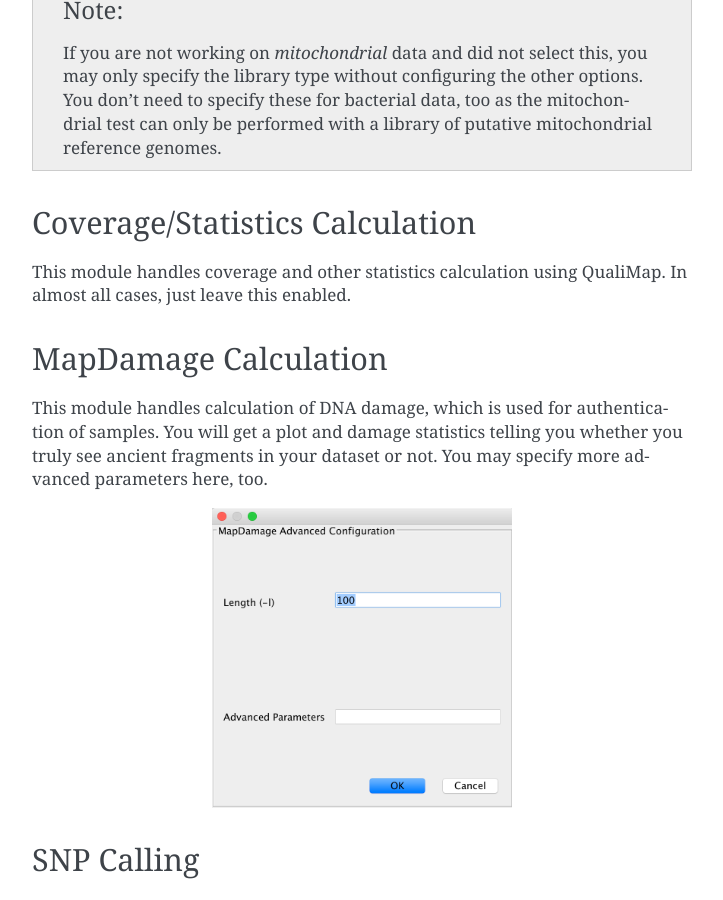
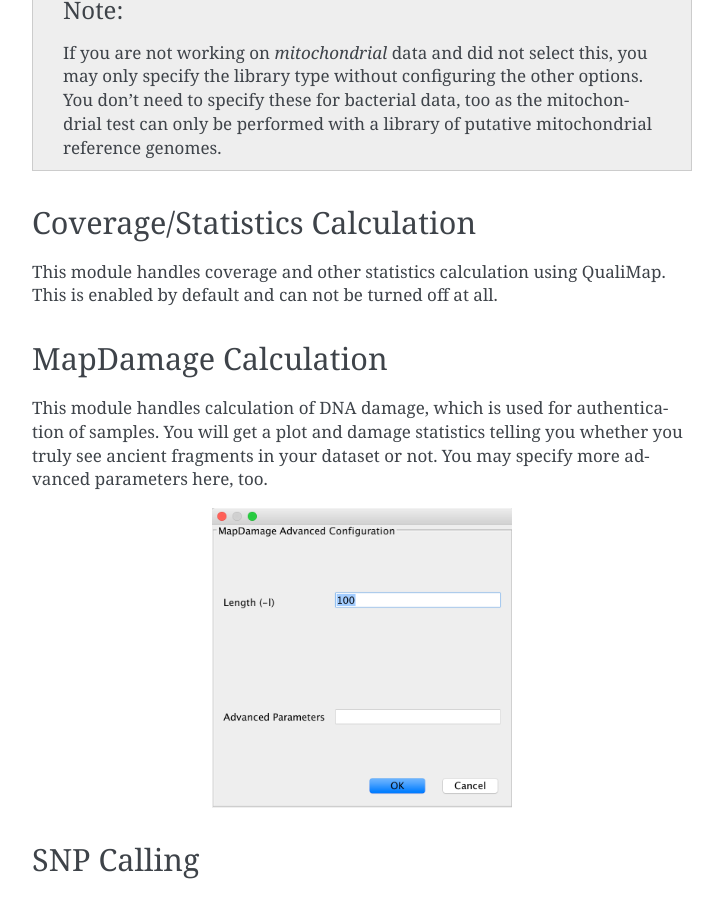
Before and after one commit to apeltzer/EAGER-GUI, a Sphinx documentation site: the page built from docs/contents/moduledescription.rst, in a window 1280 px wide and 900 px high, scrolled down 6222 px. Shown: the whole window, without its empty margins (388-1111 px from the left). Built offline with Sphinx 7.4.7, drawn with Linux system fonts in a browser that asks for light colours.

```diff
--- a/docs/contents/moduledescription.rst
+++ b/docs/contents/moduledescription.rst
@@ -151,7 +151,7 @@
 Coverage/Statistics Calculation
 -------------------------------
 
-This module handles coverage and other statistics calculation using QualiMap. In almost all cases, just leave this enabled.
+This module handles coverage and other statistics calculation using QualiMap. This is enabled by default and can not be turned off at all.
 
 
 MapDamage Calculation
```
Also changed, not shown: docs/contents/images/modules/08_SNPcalling_GATK.png.
